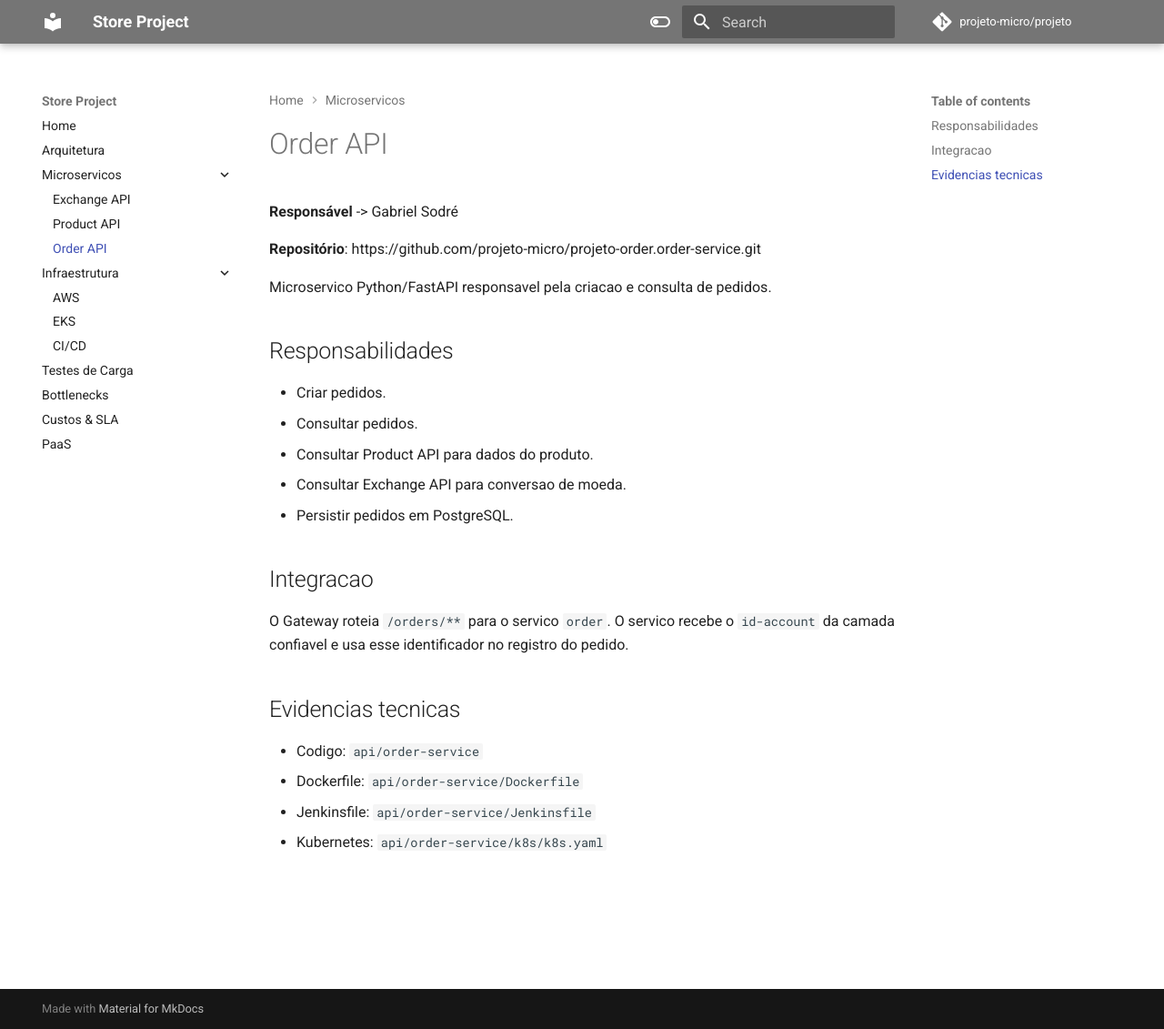
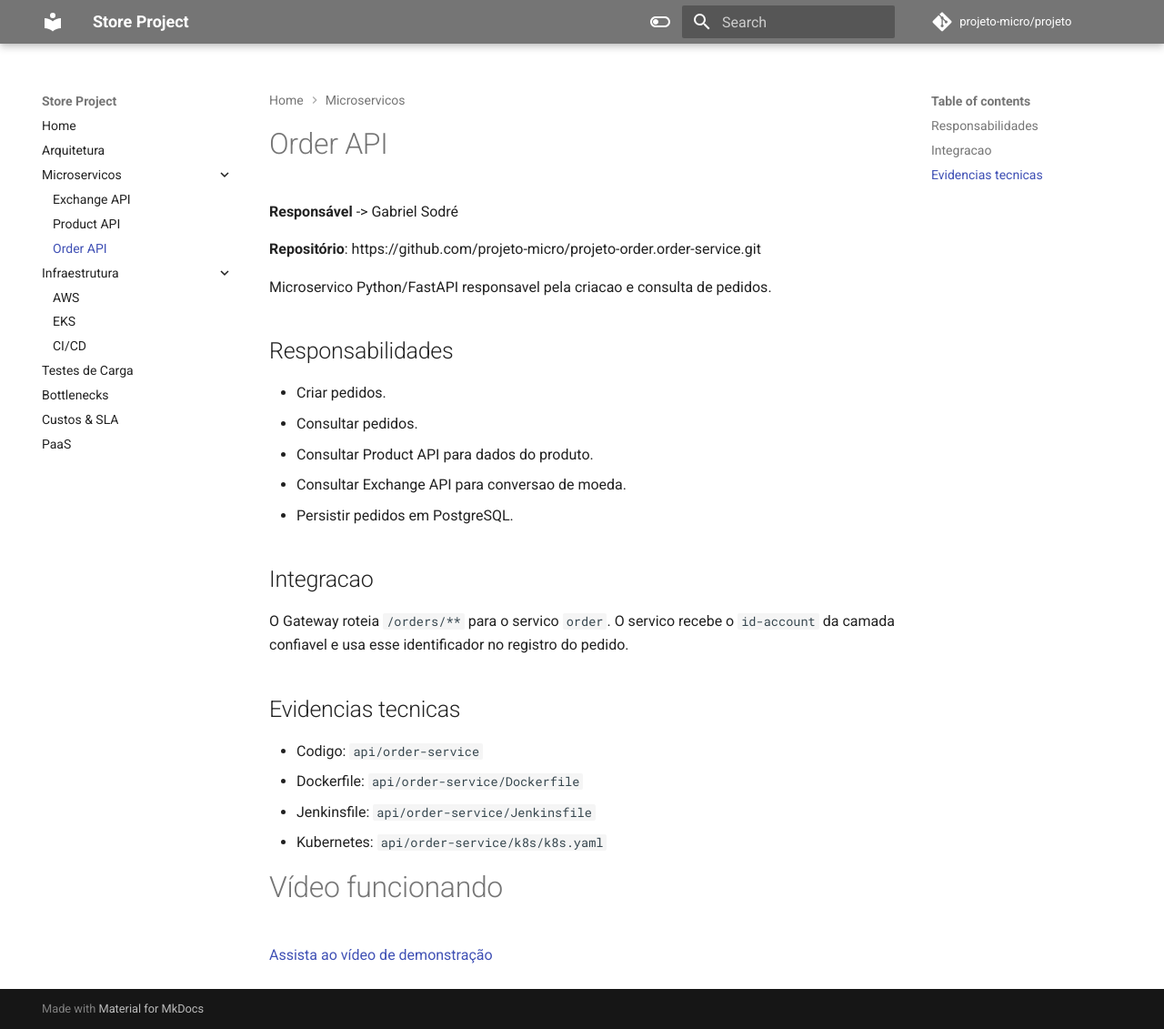
Before and after one commit to projeto-micro/projeto, an MkDocs documentation site: the page built from docs/services/order.md, in a window 1280 px wide and 1131 px high. Shown: the whole window at 91% size. Built offline with MkDocs 1.6.1 and Material for MkDocs 9.7.7, drawn with Linux system fonts in a browser that asks for light colours; comment, search, counter and statistics services are not loaded.

Commit message:
Add demonstration video link to order service documentation
Added a link to a demonstration video for the order service.

```diff
--- a/docs/services/order.md
+++ b/docs/services/order.md
@@ -24,3 +24,7 @@ O Gateway roteia `/orders/**` para o servico `order`. O servico recebe o `id-acc
 - Dockerfile: `api/order-service/Dockerfile`
 - Jenkinsfile: `api/order-service/Jenkinsfile`
 - Kubernetes: `api/order-service/k8s/k8s.yaml`
+
+# Vídeo funcionando
+
+[Assista ao vídeo de demonstração](https://youtu.be/LxrGv-C8UaA)
```
